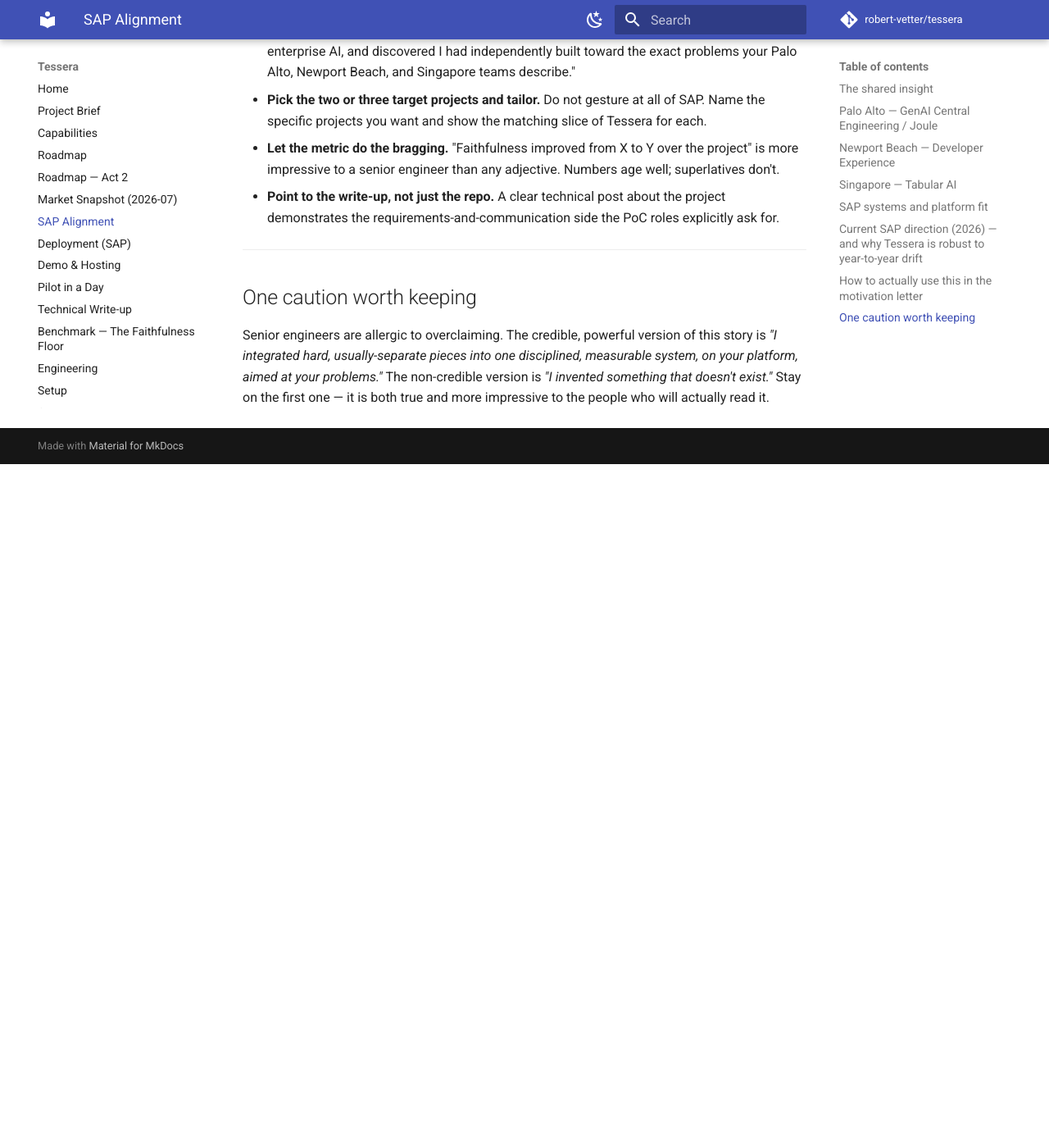
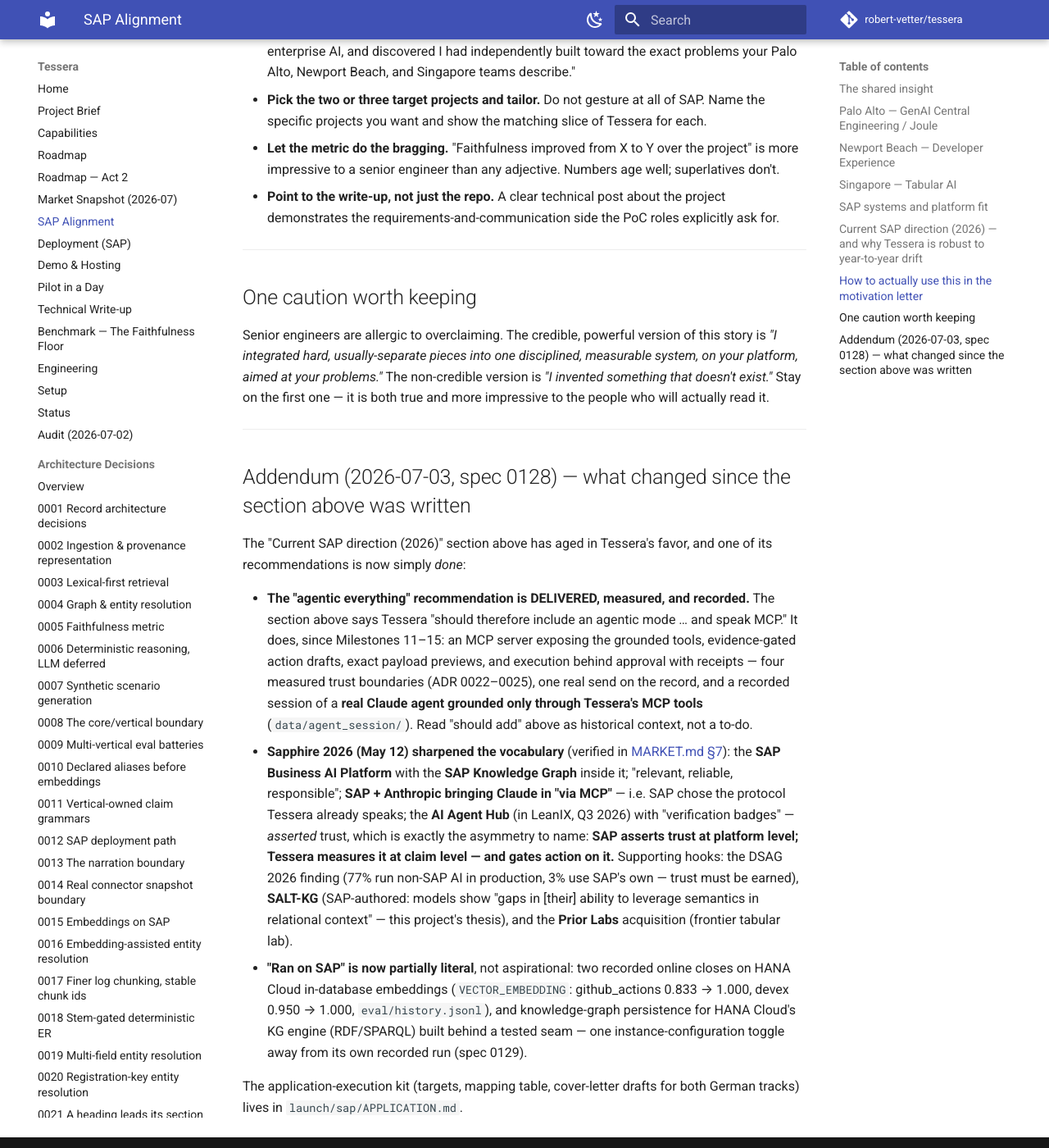
Before and after one commit to robert-vetter/tessera, an MkDocs documentation site: the page built from docs/SAP_ALIGNMENT.md, in a window 1280 px wide and 1400 px high, scrolled down 3672 px. Shown: the whole window at 82% size. Built offline with MkDocs 1.6.1 and Material for MkDocs 9.7.7, drawn with Linux system fonts in a browser that asks for light colours; comment, search, counter and statistics services are not loaded; before the commit the page ends 4238 px from its top, so only the background shows below that.

Commit message:
docs: SAP application kit — the S4 execution material (spec 0128) (#151)
* docs: spec 0128 — SAP application kit (S4)

Sapphire-2026 mapping, EN iXp + DE working-student cover letters,
target teams, CV bullets; SAP_ALIGNMENT gets a dated addendum fixing
the one stale beat (the agentic/MCP mode it recommends has shipped).
Nothing submitted — maintainer's identity.

Co-Authored-By: Claude Fable 5 <noreply@anthropic.com>

* docs: SAP application kit — Sapphire-2026 mapping, both German tracks (spec 0128)

launch/sap/APPLICATION.md: the execution kit — target teams (BTP AI
Core/GenAI Hub, Joule Studio, Business AI research, Prior Labs),
their-words mapping table (Agent Hub badges ↔ measured faithfulness;
Claude-via-MCP ↔ the recorded agent session; DSAG 3% hook), artifact
links in pitch order, CV bullets with scoped numbers, EN iXp + DE
Werkstudent cover letters opening on the SAP-sponsored
Deutschlandstipendium, submission checklist. SAP_ALIGNMENT gains the
dated addendum: the agentic/MCP recommendation is DELIVERED (ADR
0022–0025, recorded), Sapphire-2026 vocabulary, and 'ran on SAP' now
partially literal. Nothing submitted.

Co-Authored-By: Claude Fable 5 <noreply@anthropic.com>

---------

Co-authored-by: Claude Fable 5 <noreply@anthropic.com>

```diff
--- a/docs/SAP_ALIGNMENT.md
+++ b/docs/SAP_ALIGNMENT.md
@@ -85,3 +85,43 @@ The internship project descriptions change slightly from year to year; the *unde
 ## One caution worth keeping
 
 Senior engineers are allergic to overclaiming. The credible, powerful version of this story is *"I integrated hard, usually-separate pieces into one disciplined, measurable system, on your platform, aimed at your problems."* The non-credible version is *"I invented something that doesn't exist."* Stay on the first one — it is both true and more impressive to the people who will actually read it.
+
+---
+
+## Addendum (2026-07-03, spec 0128) — what changed since the section above was written
+
+The "Current SAP direction (2026)" section above has aged in Tessera's
+favor, and one of its recommendations is now simply *done*:
+
+- **The "agentic everything" recommendation is DELIVERED, measured, and
+  recorded.** The section above says Tessera "should therefore include an
+  agentic mode … and speak MCP." It does, since Milestones 11–15: an MCP
+  server exposing the grounded tools, evidence-gated action drafts, exact
+  payload previews, and execution behind approval with receipts — four
+  measured trust boundaries (ADR 0022–0025), one real send on the record,
+  and a recorded session of a **real Claude agent grounded only through
+  Tessera's MCP tools** (`data/agent_session/`). Read "should add" above
+  as historical context, not a to-do.
+- **Sapphire 2026 (May 12) sharpened the vocabulary** (verified in
+  [MARKET.md §7](MARKET.md)): the **SAP Business AI Platform** with the
+  **SAP Knowledge Graph** inside it; "relevant, reliable, responsible";
+  **SAP + Anthropic bringing Claude in "via MCP"** — i.e. SAP chose the
+  protocol Tessera already speaks; the **AI Agent Hub** (in LeanIX, Q3
+  2026) with "verification badges" — *asserted* trust, which is exactly
+  the asymmetry to name: **SAP asserts trust at platform level; Tessera
+  measures it at claim level — and gates action on it.** Supporting
+  hooks: the DSAG 2026 finding (77% run non-SAP AI in production, 3% use
+  SAP's own — trust must be earned), **SALT-KG** (SAP-authored: models
+  show "gaps in [their] ability to leverage semantics in relational
+  context" — this project's thesis), and the **Prior Labs** acquisition
+  (frontier tabular lab).
+- **"Ran on SAP" is now partially literal**, not aspirational: two
+  recorded online closes on HANA Cloud in-database embeddings
+  (`VECTOR_EMBEDDING`: github_actions 0.833 → 1.000, devex 0.950 →
+  1.000, `eval/history.jsonl`), and knowledge-graph persistence for HANA
+  Cloud's KG engine (RDF/SPARQL) built behind a tested seam — one
+  instance-configuration toggle away from its own recorded run
+  (spec 0129).
+
+The application-execution kit (targets, mapping table, cover-letter
+drafts for both German tracks) lives in `launch/sap/APPLICATION.md`.
```
Also changed, not shown: specs/0128-sap-application-kit.md (added, +68 -0 lines).
